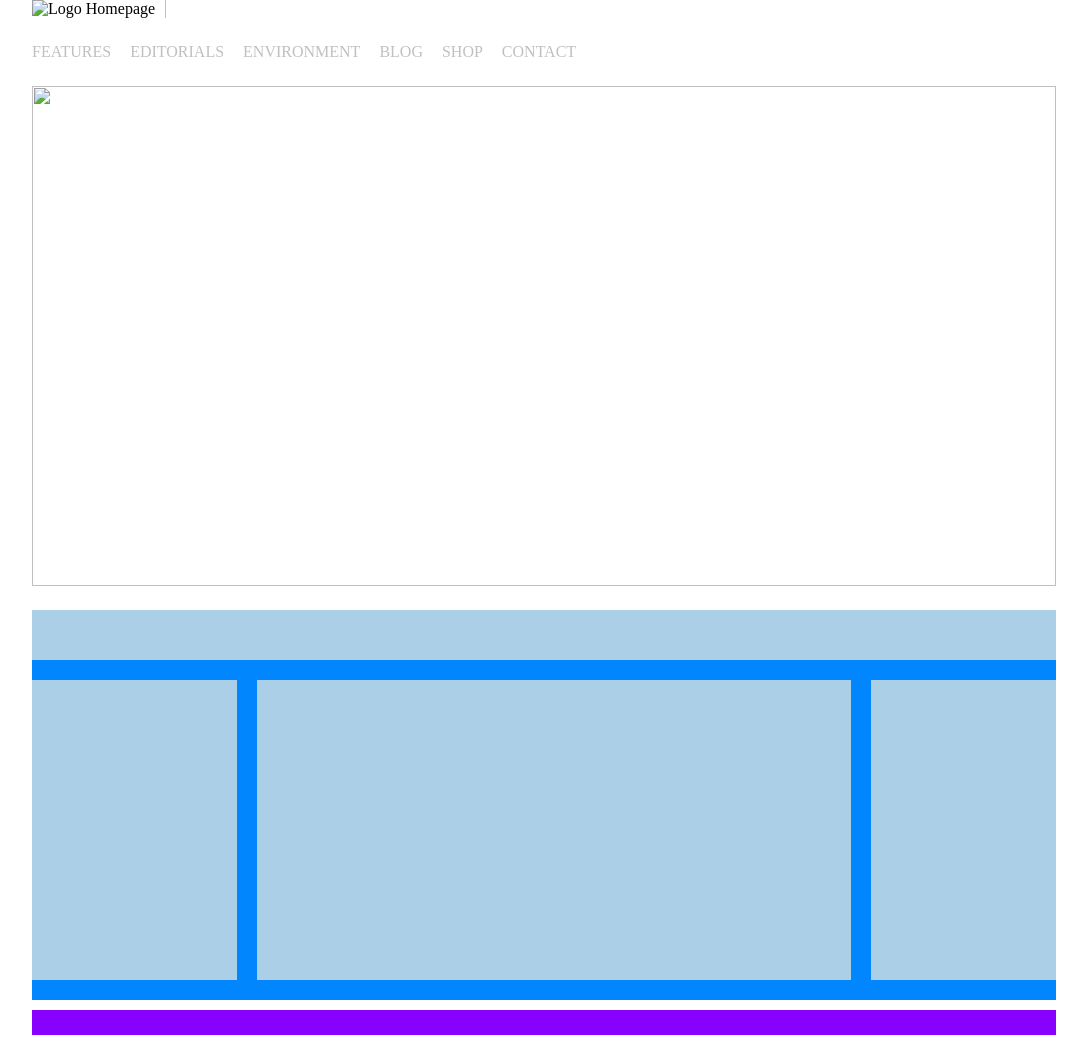
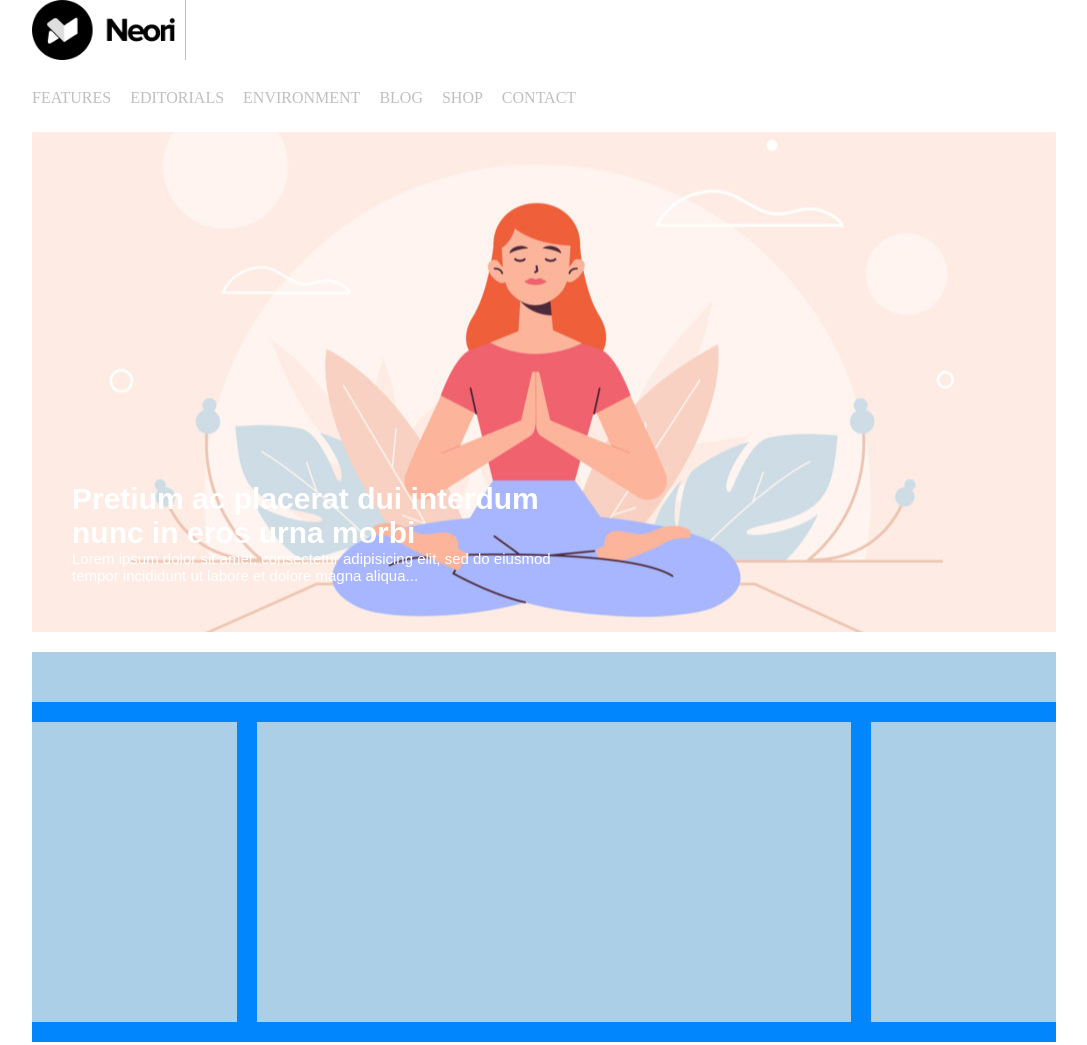
Before and after one commit to TheSmallWorld95/htmlcss-wp, a plain HTML site: page index.html in a window 1280 px wide. Shown: the top 1045 px of the page, without its empty margins (96-1183 px from the left). Drawn offline with Linux system fonts and the light colour scheme; files that its build step writes are made by us from their sources.

Commit message:
Wordpress
Bg-Image con scritta interna

```diff
--- a/Assets/css/master.css
+++ b/Assets/css/master.css
@@ -29,7 +29,7 @@ div [class^="col-"] {
 .logo {
 
   height: 60px;
-  width: 10%;
+  width: 15%;
   border-right: 1px solid #C0C0C0;
   padding-right: 10px;
 
@@ -38,6 +38,19 @@ div [class^="col-"] {
 .img1 {
   width: 100%;
   height: 500px;
+}
+
+.bg-image {
+  background-image: url("../img/banner.jpg");
+  background-size: 100% 683px;
+  background-position: center;
+  height: 500px;
+  width: 100%;
+  background-repeat: no-repeat;
+  color: #fff;
+  padding: 350px 500px 40px 40px;
+  font-family: sans-serif;
+  font-size: 15px;
 }
 
 /* UTILITY */
--- a/index.html
+++ b/index.html
@@ -3,7 +3,7 @@
   <head>
     <meta charset="utf-8">
     <title>Tema Wordpress</title>
-    <link rel="stylesheet" href="master.css">
+    <link rel="stylesheet" href="./Assets/css/master.css">
   </head>
   <body>
 <!-- HEADER -->
@@ -11,15 +11,10 @@
       <div class="row ">
         <div class="col-100">
           <div class="">
-            <img class="logo" src="../img/logo.png" alt="Logo Homepage">
+            <img class="logo" src="./Assets/img/logo.png" alt="Logo Homepage">
           </div>
         </div>
       </div>
-    </header>
-<!-- HEADER -->
-<!-- MAIN -->
-    <main>
-<!-- PRIMA RIGA -->
       <div class="font-grey">
         <div class="nav">
           FEATURES
@@ -40,10 +35,19 @@
           CONTACT
         </div>
       </div>
+    </header>
+<!-- HEADER -->
+<!-- MAIN -->
+    <main>
+<!-- PRIMA RIGA -->
+
       <div class="row mt-20">
         <div class="col-100">
-          <div class=" ">
-            <img class="img1" src="../img/banner.jpg" alt="">
+          <div class="bg-image">
+            <h1>Pretium ac placerat dui interdum nunc in eros urna morbi</h1>
+            <p>
+              Lorem ipsum dolor sit amet, consectetur adipisicing elit, sed do eiusmod tempor incididunt ut labore et dolore magna aliqua...
+            </p>
           </div>
         </div>
       </div>
```
